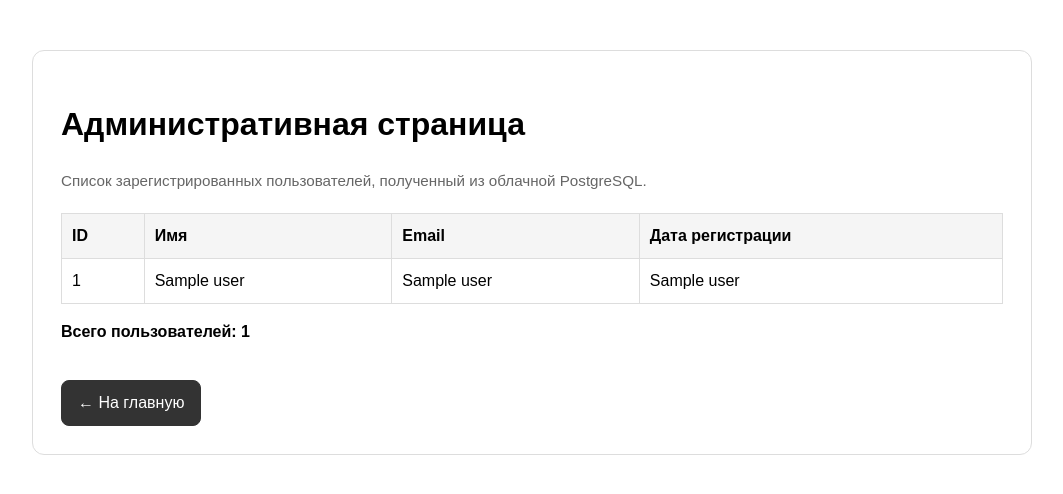
After one commit to NKtym/Sait_PythonFlash, a Python web app: template templates/admin.html in a window 1280 px wide. The commit adds this page. Shown: the top 494 px of the page, without its empty margins (108-1171 px from the left). Run offline with Jinja, Linux system fonts and the light colour scheme; the template is opened without the code that fills it: most values are stand-ins (such as "Sample title", 1, 10 or a date in 2020).

Commit message:
feat: Create admin panel

```diff
--- /dev/null
+++ b/templates/admin.html
@@ -0,0 +1,56 @@
+<!doctype html>
+<html lang="ru">
+<head>
+    <meta charset="utf-8">
+    <meta name="viewport" content="width=device-width, initial-scale=1">
+    <title>Административная страница</title>
+    <style>
+        body { font-family: Arial, sans-serif; max-width: 1000px; margin: 50px auto; padding: 0 20px; line-height: 1.5; }
+        .card { border: 1px solid #ddd; border-radius: 12px; padding: 28px; }
+        table { width: 100%; border-collapse: collapse; margin-top: 20px; }
+        th, td { border: 1px solid #ddd; padding: 10px; text-align: left; }
+        th { background: #f5f5f5; }
+        .empty, .error { padding: 12px; border-radius: 8px; margin-top: 15px; }
+        .empty { background: #f5f5f5; }
+        .error { background: #ffebee; }
+        a { display: inline-block; margin-top: 20px; padding: 10px 16px; border-radius: 8px; border: 1px solid #333; background: #333; color: #fff; text-decoration: none; }
+        .note { color: #666; font-size: 0.95rem; }
+    </style>
+</head>
+<body>
+<div class="card">
+    <h1>Административная страница</h1>
+    <p class="note">Список зарегистрированных пользователей, полученный из облачной PostgreSQL.</p>
+
+    {% if error %}
+        <div class="error">{{ error }}</div>
+    {% elif users %}
+        <table>
+            <thead>
+                <tr>
+                    <th>ID</th>
+                    <th>Имя</th>
+                    <th>Email</th>
+                    <th>Дата регистрации</th>
+                </tr>
+            </thead>
+            <tbody>
+            {% for user in users %}
+                <tr>
+                    <td>{{ user[0] }}</td>
+                    <td>{{ user[1] }}</td>
+                    <td>{{ user[2] }}</td>
+                    <td>{{ user[3] }}</td>
+                </tr>
+            {% endfor %}
+            </tbody>
+        </table>
+        <p><strong>Всего пользователей: {{ users|length }}</strong></p>
+    {% else %}
+        <div class="empty">В базе пока нет зарегистрированных пользователей.</div>
+    {% endif %}
+
+    <a href="/">← На главную</a>
+</div>
+</body>
+</html>
--- a/templates/index.html
+++ b/templates/index.html
@@ -14,10 +14,9 @@
 <body>
 <div class="card">
     <h1>Привет, мир!</h1>
-    <p>Это простое веб-приложение на Python Flask, развернутое в облачной платформе Render.</p>
-    <p>На следующем этапе приложение будет сохранять данные регистрации в облачной PostgreSQL.</p>
     <a href="/register">Зарегистрироваться</a>
     <a class="secondary" href="/health">Проверить БД</a>
+    <a class="secondary" href="/admin">Администратор</a>
 </div>
 </body>
 </html>
```
Also changed, not shown: app.py (+22 -1 lines), README.md (deleted).
